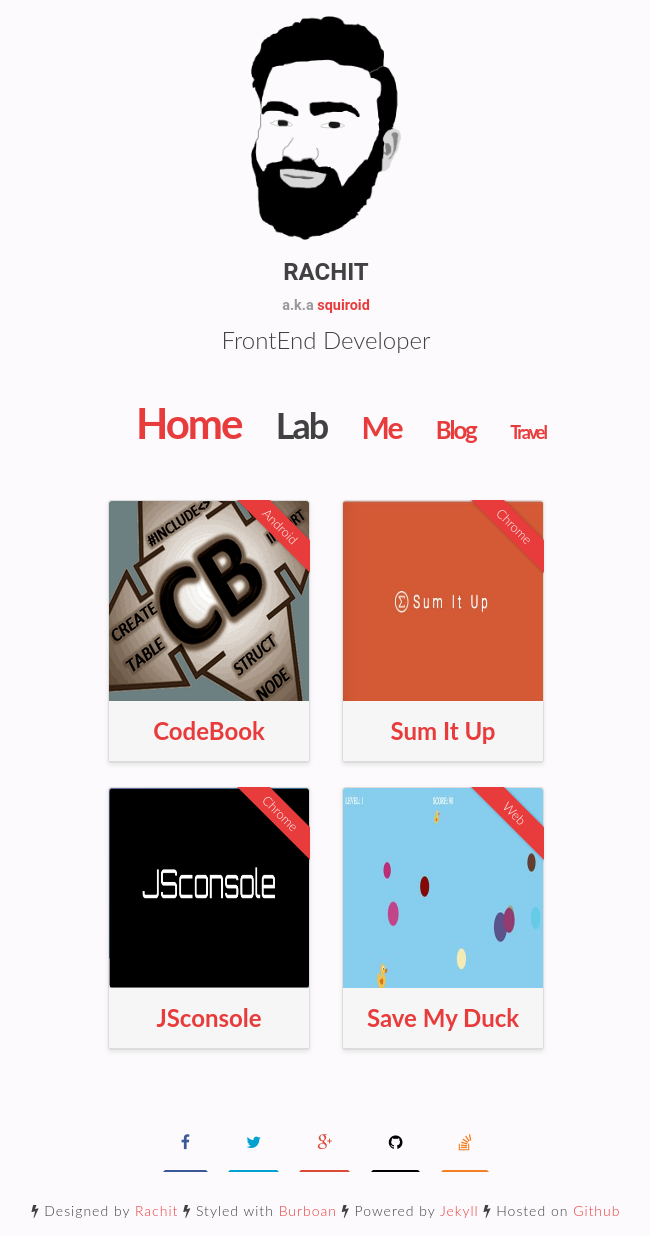
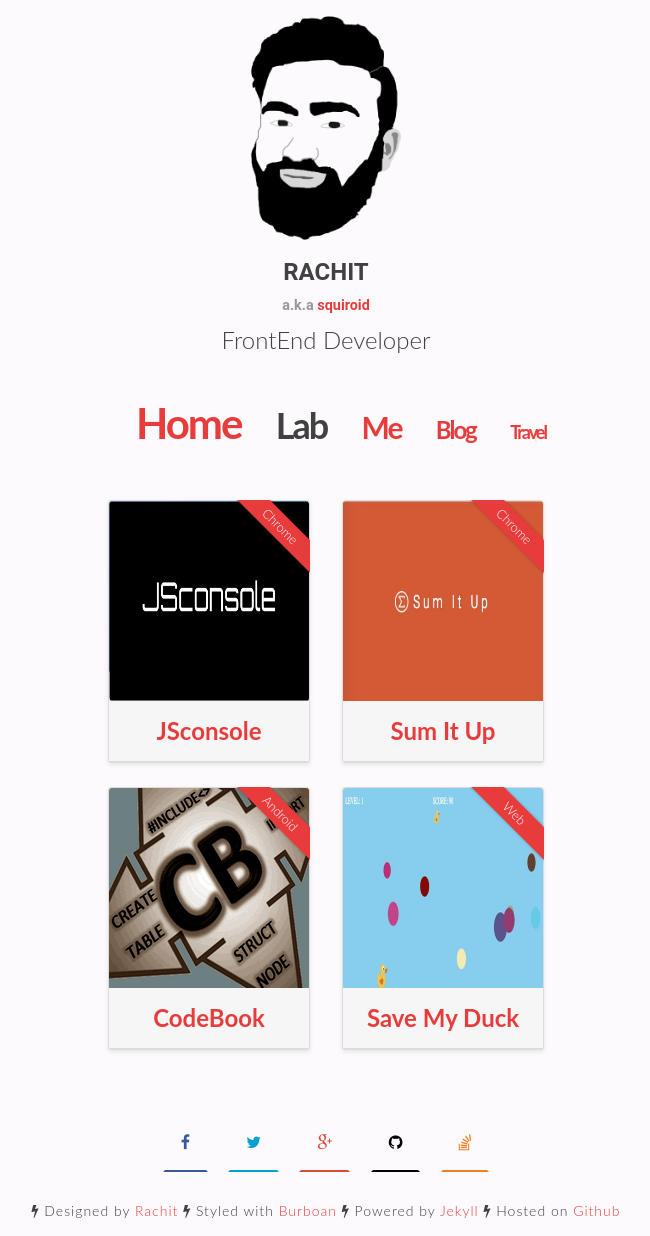
Before and after one commit to rachitGulati/rachitgulati.github.io, a Jekyll site: the page built from lab/index.html, in a window 1280 px wide. Shown: the whole page, without its empty margins (314-964 px from the left). Built offline with Jekyll 4.4.1, drawn with Linux system fonts in a browser that asks for light colours.

Commit message:
Chronological order of applications

```diff
--- a/_config.yml
+++ b/_config.yml
@@ -95,18 +95,18 @@
   icon: "save-my-duck"
 
 apps:
+- name: "JSconsole"
+  thumb: "jsconsole"
+  category: "Chrome"
+  link: "https://jsconsole.github.io/"
+- name: "Sum It Up"
+  thumb: "sumitup"
+  link: "http://rachitgulati.github.io/sum-it-up/"
+  category: "Chrome"
 - name: "CodeBook"
   thumb: "codebook"
   link: "https://play.google.com/store/apps/details?id=com.codebook"
   category: "Android"
-- name: "Sum It Up"
-  thumb: "sumitup"
-  link: "http://rachitgulati.github.io/sum-it-up/"
-  category: "Chrome"
-- name: "JSconsole"
-  thumb: "jsconsole"
-  category: "Chrome"
-  link: "https://jsconsole.github.io/"
 
 quiz:
 - category: "theory"
```
